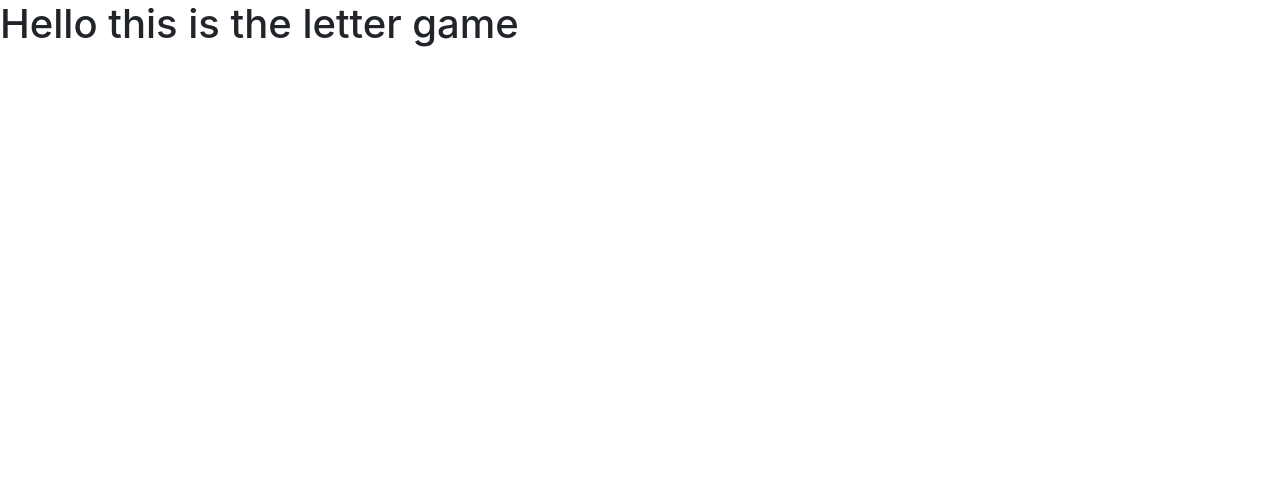
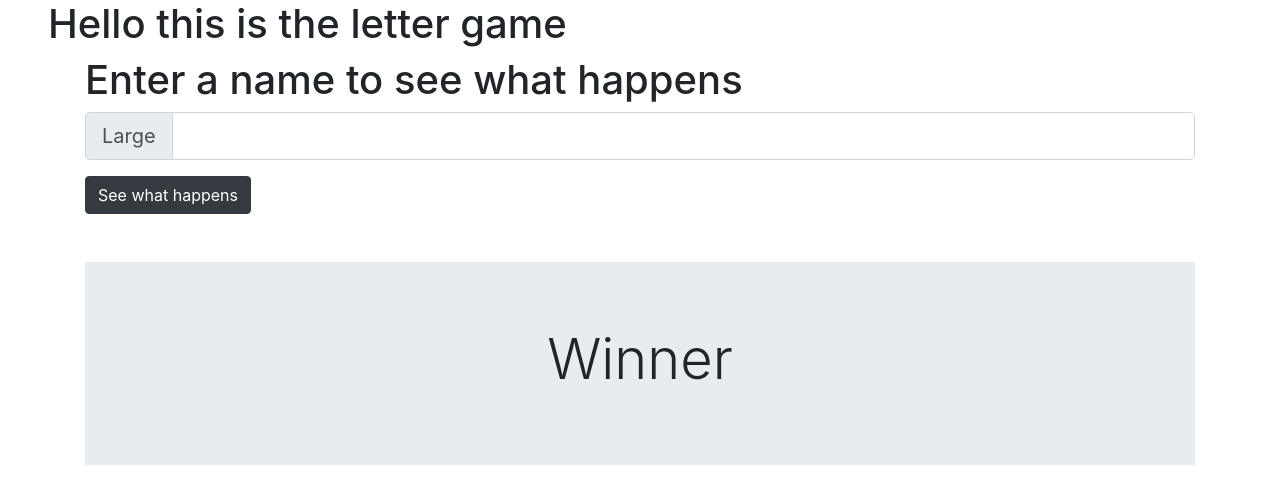
Before and after one commit to forward24/lettergame, a plain HTML site: page index.html in a window 1280 px wide. Drawn offline with nearby package versions, Linux system fonts and the light colour scheme.

Commit message:
adding one more practice index file

```diff
--- a/index.html
+++ b/index.html
@@ -1,14 +1,95 @@
 <!DOCTYPE html>
 <html lang="en">
+
 <head>
     <meta charset="UTF-8">
     <meta name="viewport" content="width=device-width, initial-scale=1.0">
     <meta http-equiv="X-UA-Compatible" content="ie=edge">
     <title>Document</title>
-    <link rel="stylesheet" href="https://stackpath.bootstrapcdn.com/bootstrap/4.3.1/css/bootstrap.min.css" integrity="sha384-ggOyR0iXCbMQv3Xipma34MD+dH/1fQ784/j6cY/iJTQUOhcWr7x9JvoRxT2MZw1T" crossorigin="anonymous">
+    <link rel="stylesheet" href="https://stackpath.bootstrapcdn.com/bootstrap/4.3.1/css/bootstrap.min.css"
+        integrity="sha384-ggOyR0iXCbMQv3Xipma34MD+dH/1fQ784/j6cY/iJTQUOhcWr7x9JvoRxT2MZw1T" crossorigin="anonymous">
 </head>
+
 <body>
-    <h1>Hello this is the letter game</h1>
+    <h1 class="ml-5">Hello this is the letter game</h1>
+    <div class="container">
+        <div class="row">
+            <div class="col-12">
+                <h1>Enter a name to see what happens</h1>
+                <div class="input-group input-group-lg">
+                    <div class="input-group-prepend">
+                        <span class="input-group-text" id="inputGroup-sizing-lg">Large</span>
+                    </div>
+                    <input id="user-number"
+                           type="text"
+                           class="form-control"
+                           aria-label="Sizing example input"
+                           aria-describedby="inputGroup-sizing-lg">
+                </div>
+            </div>
+        </div>
+        <div class="row mt-3">
+            <div class="col-12">
+                <button type="button"
+                        class="btn btn-dark"
+                        onclick="handleClick()"
+                >See what happens
+                </button>
+
+            </div>
+        </div>
+        <div class="row mt-5">
+            <div class="col-12">
+                <div class="jumbotron jumbotron-fluid">
+                    <div class="container">
+                        <h1 id = "winner" class="display-4 text-center">Winner</h1>
+                    </div>
+                </div>
+            </div>
+        </div>
+    </div>
+    <script>
+        function startGame (){
+            const numbers = ["1", "2", "3", "4", "5"]
+            const randomIndex = Math.floor(Math.random() * numbers.length)
+            const numberToGuess = numbers[randomIndex]
+            console.log(randomIndex)
+            console.log("numberstoguess", numberToGuess)
+
+        const guesses = [];
+
+        function handleClick() {
+            const inputEl = document.getElementById("user-number");
+            const userInput = inputEl.value;
+            const winnerEl = document.getElementById("winner");
+            const numbers = ["1", "2", "3", "4", "5"]
+
+            if (userInput === numberToGuess) {
+                winnerEl.innerHTML = "winner";
+            } else {
+                //if(guesses.indexOf(userInput) > -1)
+                //return alert("yo buddy you did this already!")
+                if(guesses.includes(userInput)){
+                return alert("yo we got this already")
+                }
+                guesses.push(userInput)
+                console.log(guesses)
+                for (let i = 0; i < guesses.length; i++){
+                    const guess = guesses[i];
+                    console.log(guess);
+                }
+                winnerEl.innerHTML = "loser";
+            }
+        }
+
+        window.handleClick = handleClick;
+        }
+        startGame();
+
+
+
+    </script>
 
 </body>
+
 </html>
```
Also changed, not shown: index2.html (added, +19 -0 lines).
